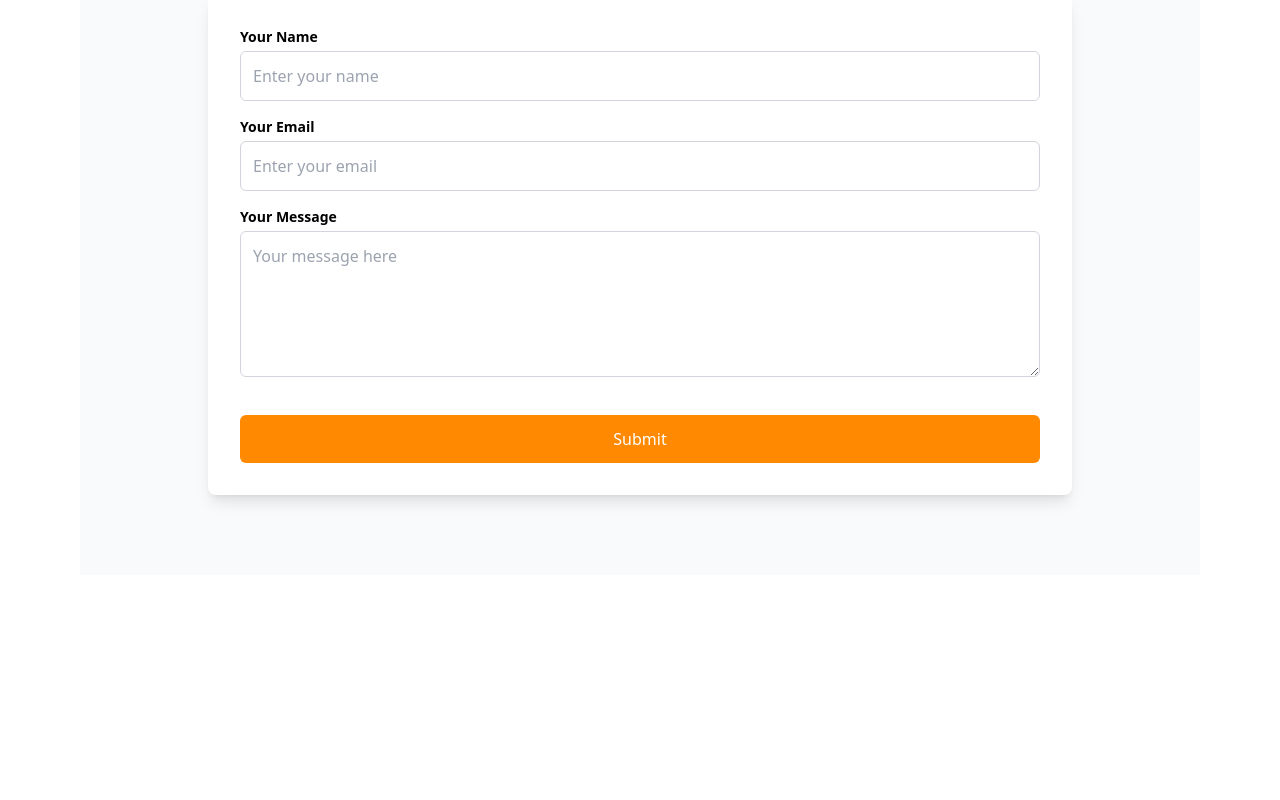
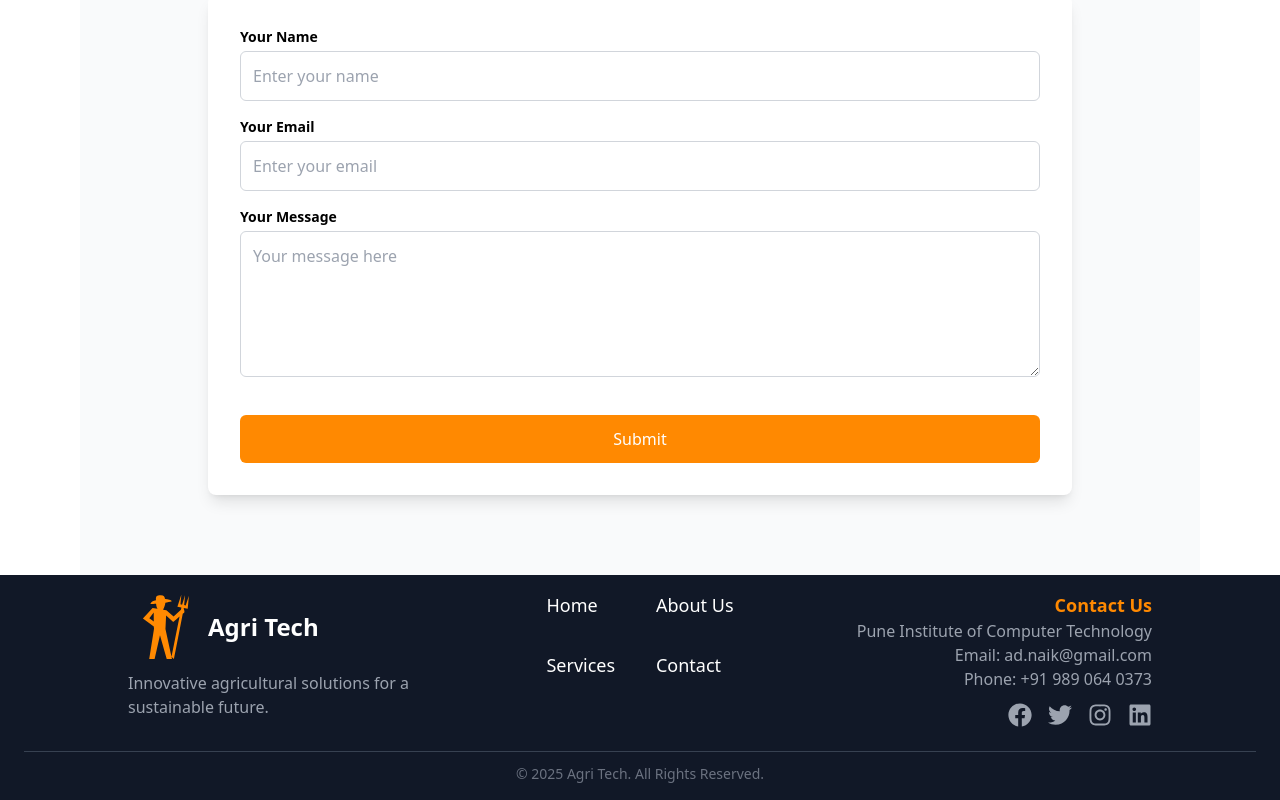
Before and after one commit to KaustubhN1402/practice_project, a React (Create React App) app: page /contact in a window 1280 px wide. Shown: the part 621-1421 px from the top of the page. Before the commit the page ends 1196 px from the top, so only its background shows below. Built offline with nearby package versions, Linux system fonts and the light colour scheme.

Commit message:
Footer is completed

```diff
--- a/src/App.js
+++ b/src/App.js
@@ -5,6 +5,7 @@ import Home from "./components/Pagess/Home"
 import About from "./components/Pagess/About";
 import Services from "./components/Pagess/Services";
 import Contact from "./components/Pagess/Contact";
+import Footer from "./components/Footer/Footer";
 
 const App = () => {
   return (
@@ -20,6 +21,8 @@ const App = () => {
             <Route path="/contact" element={<Contact />} />
           </Routes>
         </div>
+        <Footer/>
+
       </div>
     </Router>
   );
--- /dev/null
+++ b/src/components/Footer/Footer.js
@@ -0,0 +1,94 @@
+import React from "react";
+import { GiFarmer } from "react-icons/gi";
+import { FaFacebook, FaTwitter, FaInstagram, FaLinkedin } from "react-icons/fa";
+import { Link } from "react-router-dom";
+
+const Footer = () => {
+  return (
+    <footer className="bg-gray-900 text-white py-4 px-6">
+
+      <div className="max-w-5xl mx-auto grid grid-cols-1 md:grid-cols-3 gap-6">
+        {/* Logo and About Section */}
+        <div className="text-center md:text-left">
+          <div className="flex justify-center md:justify-start items-center gap-2">
+            <GiFarmer className="text-primary text-7xl " />
+            <h2 className="text-2xl font-semibold">Agri Tech</h2>
+          </div>
+          <p className="mt-2 text-gray-400">
+            Innovative agricultural solutions for a sustainable future.
+          </p>
+        </div>
+
+        {/* Navigation Links in 2x2 Grid */}
+        <div className="flex flex-col items-center gap-4">
+          <div className="grid grid-cols-2 gap-8 text-lg">
+            <Link to="/" className="hover:text-primary transition duration-300">
+              Home
+            </Link>
+            <Link
+              to="/about"
+              className="hover:text-primary transition duration-300"
+            >
+              About Us
+            </Link>
+            <Link
+              to="/services"
+              className="hover:text-primary transition duration-300"
+            >
+              Services
+            </Link>
+            <Link
+              to="/contact"
+              className="hover:text-primary transition duration-300"
+            >
+              Contact
+            </Link>
+          </div>
+        </div>
+
+        {/* Contact Info Section */}
+        <div className="text-center md:text-right">
+          <h3 className="text-lg font-semibold text-primary">Contact Us</h3>
+          <p className="text-gray-400">Pune Institute of Computer Technology</p>
+          <p className="text-gray-400">Email: ad.naik@gmail.com</p>
+          <p className="text-gray-400">Phone: +91 989 064 0373</p>
+
+          {/* Social Media Icons */}
+          <div className="flex justify-center md:justify-end gap-4 mt-3">
+            <a
+              href="#"
+              className="text-gray-400 hover:text-primary text-2xl transition duration-300"
+            >
+              <FaFacebook />
+            </a>
+            <a
+              href="#"
+              className="text-gray-400 hover:text-primary text-2xl transition duration-300"
+            >
+              <FaTwitter />
+            </a>
+            <a
+              href="#"
+              className="text-gray-400 hover:text-primary text-2xl transition duration-300"
+            >
+              <FaInstagram />
+            </a>
+            <a
+              href="#"
+              className="text-gray-400 hover:text-primary text-2xl transition duration-300"
+            >
+              <FaLinkedin />
+            </a>
+          </div>
+        </div>
+      </div>
+
+      {/* Copyright Section */}
+      <div className="text-center text-gray-500 text-sm mt-6 border-t border-gray-700 pt-3">
+        &copy; {new Date().getFullYear()} Agri Tech. All Rights Reserved.
+      </div>
+    </footer>
+  );
+};
+
+export default Footer;
--- a/src/components/Navbar/Navbar.js
+++ b/src/components/Navbar/Navbar.js
@@ -13,7 +13,7 @@ const Navbar = () => {
         <div className="container flex justify-between items-center py-4">
           {/* Leftmost - Logo Section */}
           <div className="text-2xl flex items-center gap-2 font-bold">
-          <GiFarmer />
+          <GiFarmer/>
             <p>Agri</p>
             <p className="text-secondary">Tech</p>
           </div>
```
